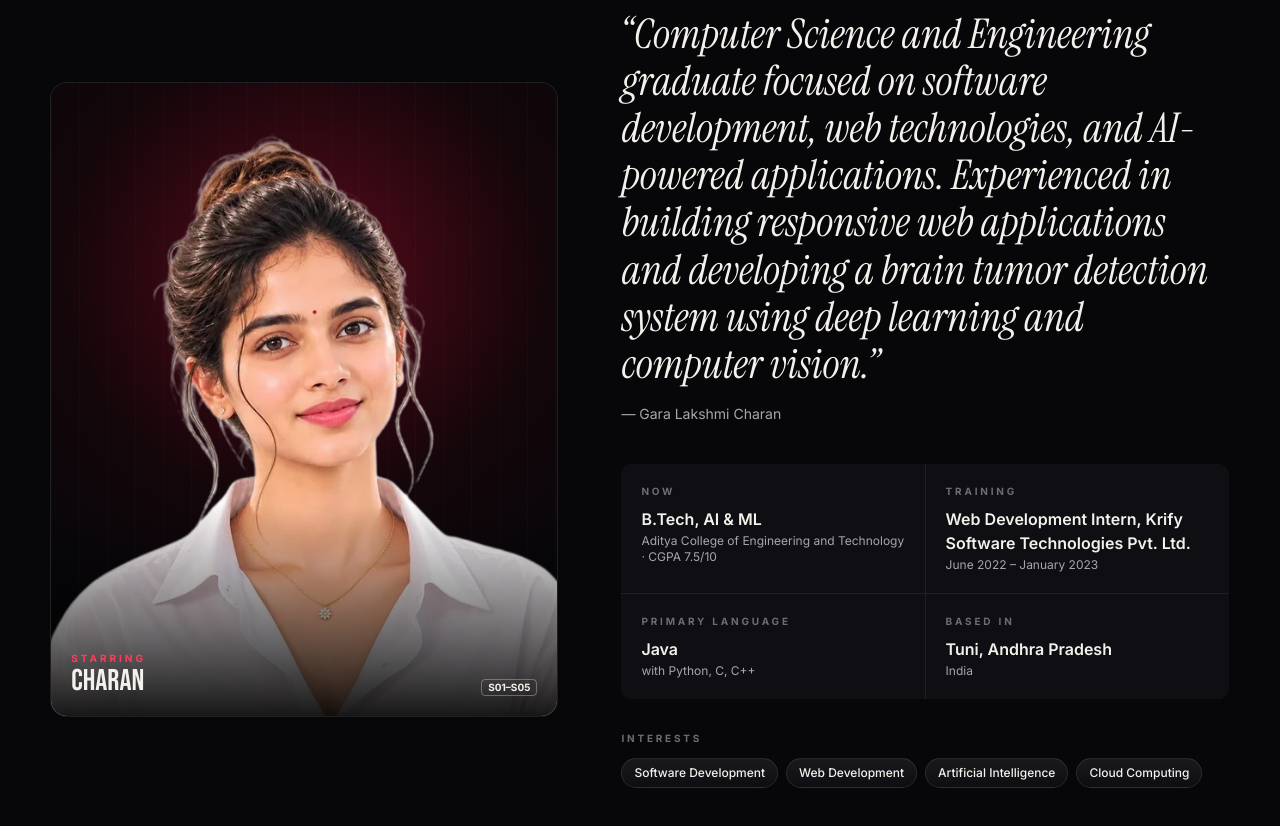
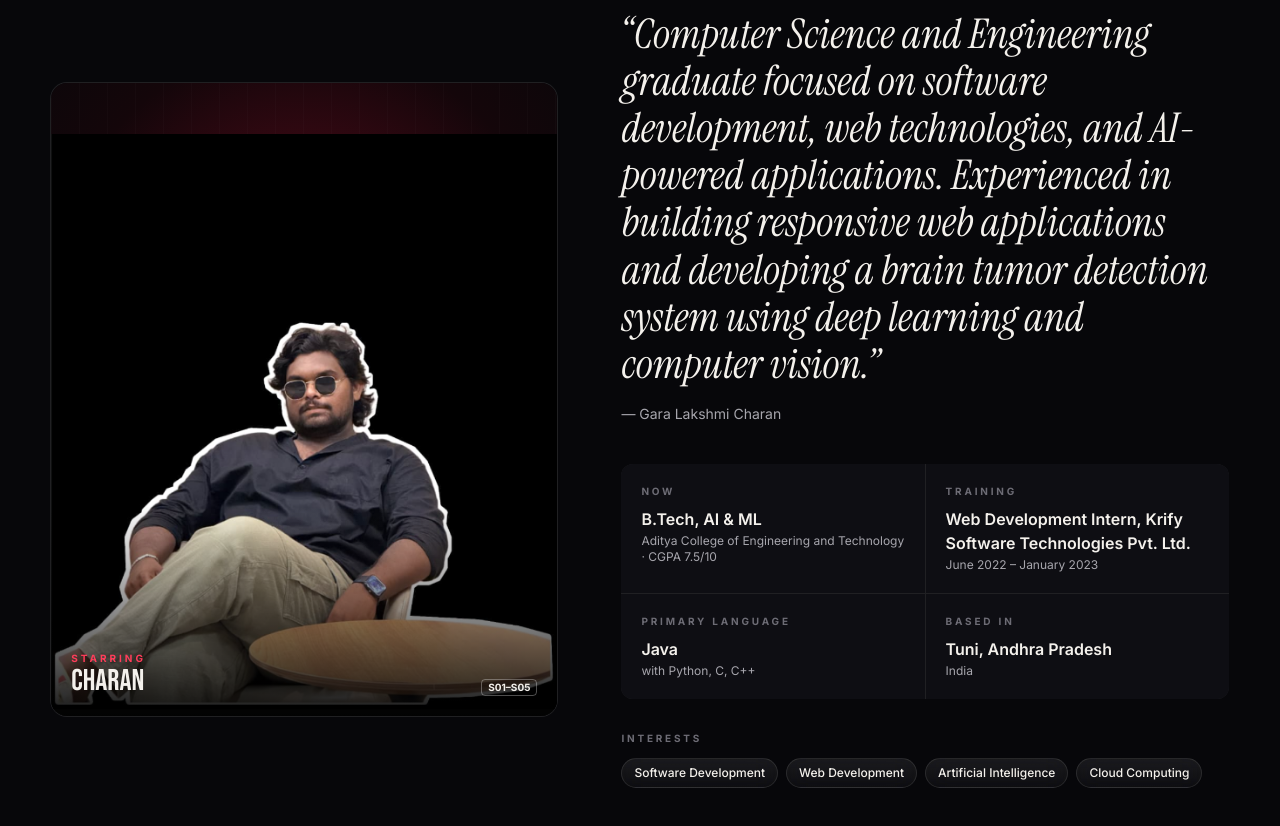
Before and after one commit to charangara03/charanportfolio, a React (Vite) app: page / in a window 1280 px wide. Shown: the part 1280-2106 px from the top of the page. Built offline with nearby package versions, Linux system fonts and the light colour scheme.

Commit message:
Update About.tsx

```diff
--- a/src/components/About.tsx
+++ b/src/components/About.tsx
@@ -26,7 +26,7 @@ export default function About() {
             <div className="absolute inset-0 bg-[radial-gradient(80%_60%_at_50%_30%,#5a0b1b,#14060a_60%,#07070a)]" />
             <div className="absolute inset-0 opacity-50 [background-image:repeating-linear-gradient(90deg,rgba(255,255,255,0.03)_0px,rgba(255,255,255,0.03)_1px,transparent_1px,transparent_28px)]" />
             <img
-              src="/assets/portrait-720.webp"
+            src="/charanportfolio/assets/charanphoto.jpg.png"
               srcSet={profile.portrait.srcSet}
               sizes="(max-width: 1024px) 90vw, 40vw"
               alt={profile.portrait.alt}
```
